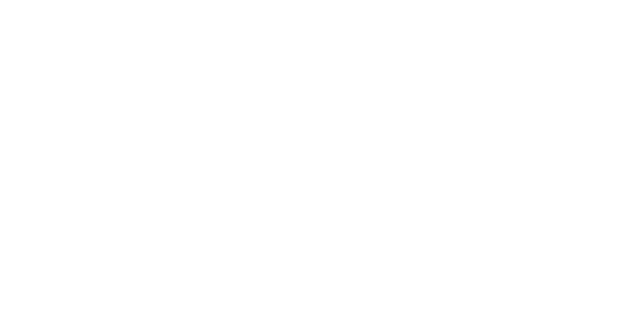
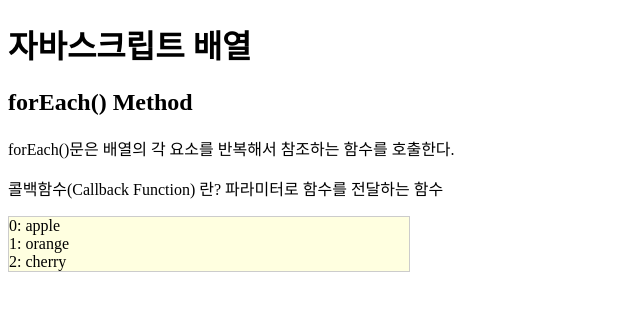
Before and after one commit to lsa-src/lsa-src.github.io, a plain HTML site: page index.html in a window 1280 px wide. Shown: the whole page, without its empty margins (0-640 px from the left). Drawn offline with Linux system fonts and the light colour scheme.

Commit message:
Update index.html

```diff
--- a/index.html
+++ b/index.html
@@ -1,11 +1,40 @@
 <!DOCTYPE html>
-<html lang="ko">
+<html lang="en">
 <head>
     <meta charset="UTF-8">
+    <meta http-equiv="X-UA-Compatible" content="IE=edge">
     <meta name="viewport" content="width=device-width, initial-scale=1.0">
-    <title>우주최강</title>
+    <style>
+        #demo { border:1px solid #ccc;
+                background:lightyellow;
+                width:400px;}
+    </style>
+    <title> For반복문과 객체 </title>
 </head>
+
 <body>
+    <h1>자바스크립트 배열</h1>
+    <h2>forEach() Method</h2>
+    <p>forEach()문은 배열의 각 요소를 반복해서 참조하는 함수를 호출한다.</p>
+    <p>콜백함수(Callback Function) 란? 파라미터로 함수를 전달하는 함수</p>
+    <p id="demo"></p>   <!--현재는 공백-->
+    <script>
+        let arrPar = document.getElementById("demo");  // arrPar
+        let text = "";
+        const fruits = ["apple", "orange", "cherry"]; // 해쉬테이블형태로 저장, 키와 데이터
+        fruits.forEach(myFunction);  //forEach(ele, index)
 
+        function myFunction(item, index) {
+            text += index + ": " + item + "<br>";
+        }
+        arrPar.innerHTML = text;
+    </script>
 </body>
 </html>
+
+<!-- Element.innerHTML
+Element 속성(property) innerHTML 은 요소(element) 내에 포함 된 HTML 또는 XML 마크업을 가져오거나 설정합니다.
+
+주의: <div>, <span>, <noembed> (en-US) 노드가 (&), (<), (>) 문자를 포함하는 텍스트 노드를 자식으로 가지고 있다면,
+    innerHTML은 이러한 문자들을 각각 "&amp;", "&lt;" ,"&gt;"로 반환합니다.
+    Node.textContent를 사용하여 이러한 텍스트 노드 내용의 원본을 복사할 수 있습니다. -->
```
